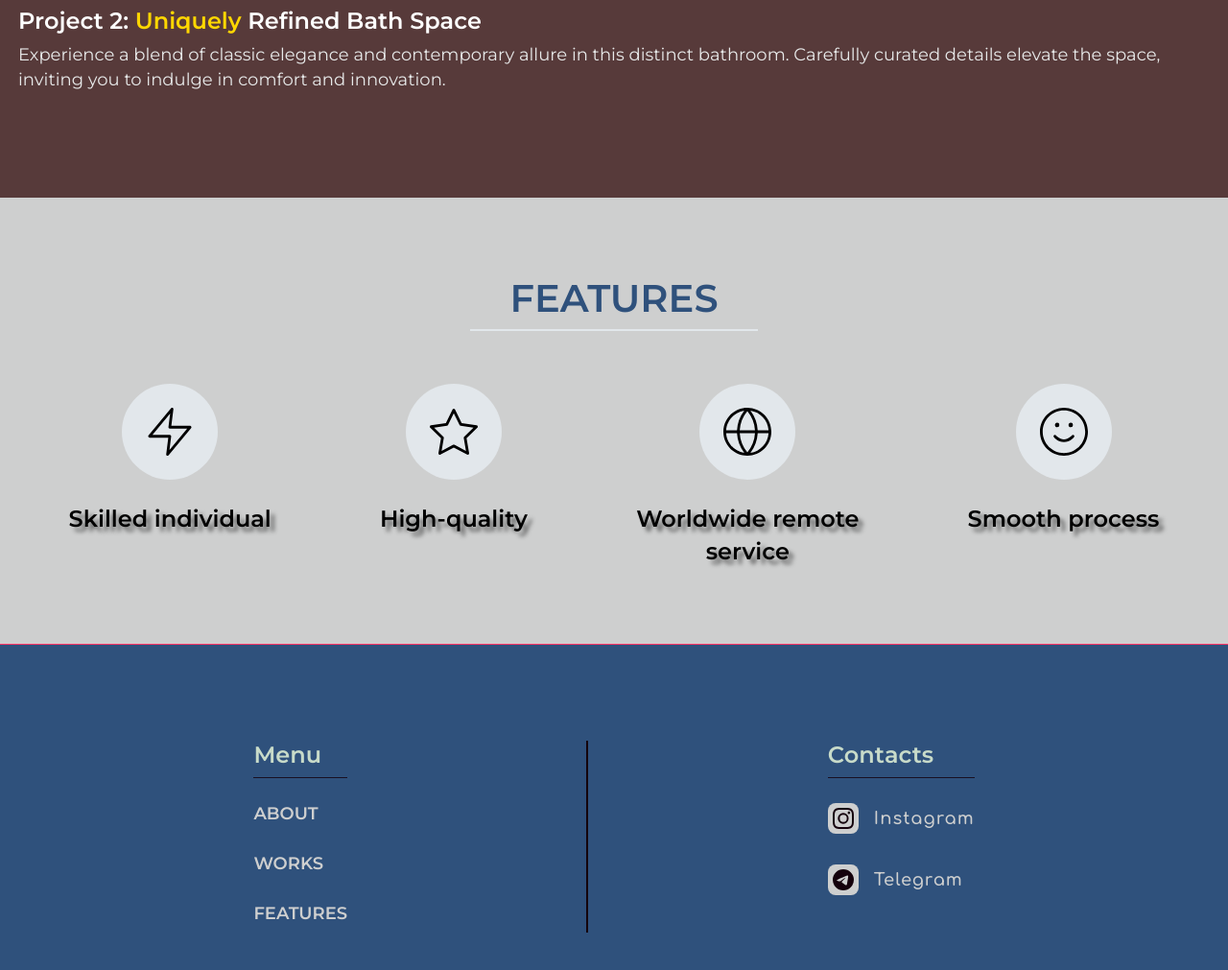
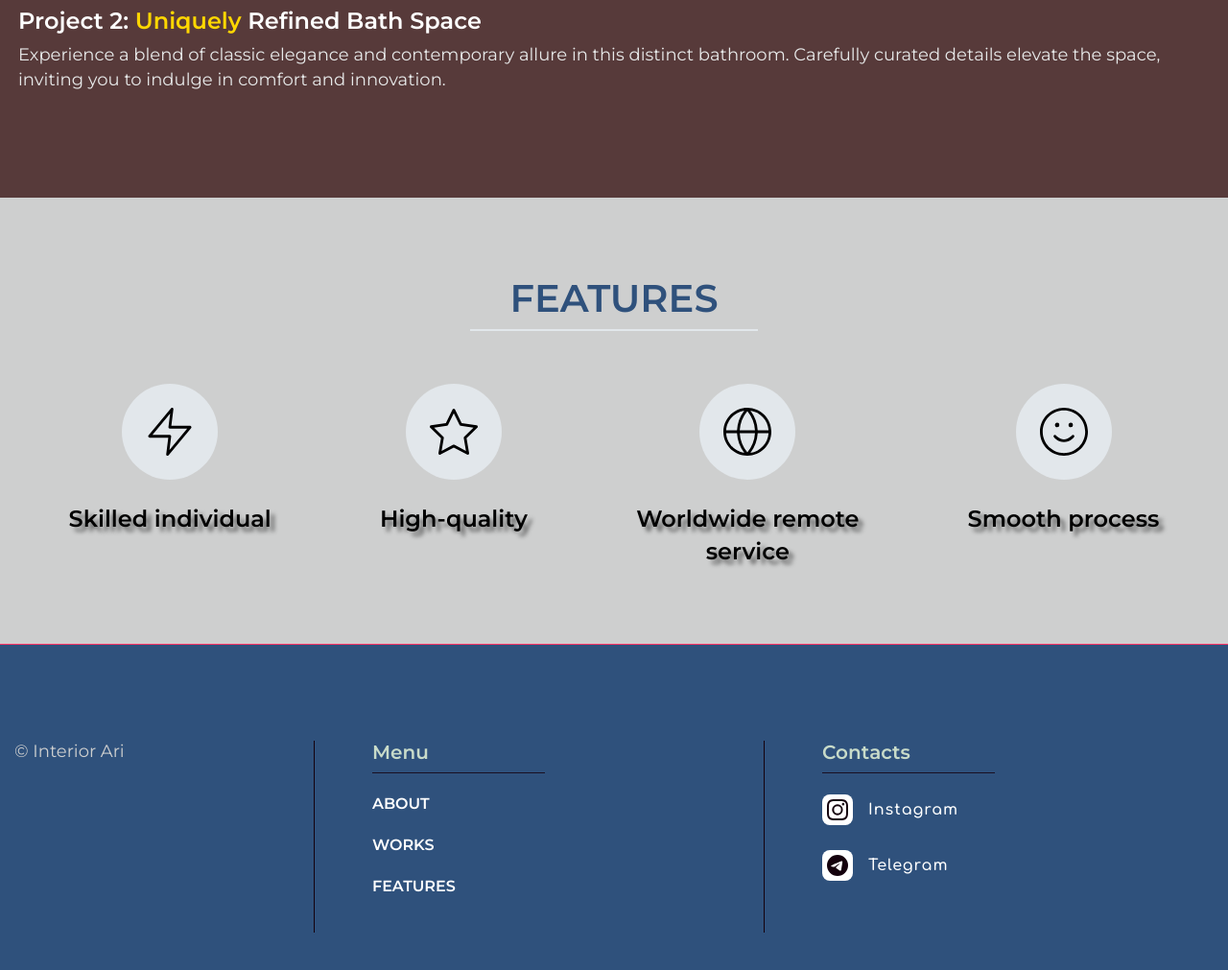
Before and after one commit to SarkorbekA/interior-ari, a plain HTML site: page index.html in a window 1280 px wide. Shown: the part 1619-2630 px from the top of the page at 96% size. Drawn offline with nearby package versions, Linux system fonts and the light colour scheme.

Commit message:
feat: complete desktop

```diff
--- a/index.html
+++ b/index.html
@@ -288,6 +288,10 @@
     <footer class="footer" id="footer">
         <div class="container">
             <div class="footer-wrapper">
+                <div class="footer-copyright">
+                    © Interior Ari
+                </div>
+                <div class="footer-line"></div>
                 <nav class="nav">
                     <h3 class="footer-title">Menu</h3>
                     <ul class="nav__list">
--- a/styles/style.scss
+++ b/styles/style.scss
@@ -309,7 +309,6 @@ html::-webkit-scrollbar-thumb {
                 justify-content: center;
                 align-items: center;
                 width: 100%;
-                // width: calc(100% - 20px);
                 img {
                     display: block;
                     width: 100%;
@@ -317,9 +316,10 @@ html::-webkit-scrollbar-thumb {
                     object-fit: cover;
                 }
             }
-            &-pagination-bullet {
-                background: var(--pink);
-            }
+            --swiper-pagination-color: var(--pink);
+            // &-pagination-bullet {
+            //     background: var(--pink);
+            // }
         }
         &-article {
             .swiper {
@@ -329,7 +329,6 @@ html::-webkit-scrollbar-thumb {
             .swiper-slide {
                 padding: 24px 4px 0px;
                 // color: #e8cba8;
-                color: #e7e9e9;
             }
         }
         &-title {
@@ -340,6 +339,7 @@ html::-webkit-scrollbar-thumb {
             }
         }
         &-text {
+            color: #e7e9e9;
             font-size: 18px;
             margin-top: 8px;
             line-height: 145%;
@@ -420,19 +420,24 @@ html::-webkit-scrollbar-thumb {
     border-top: 1px solid var(--pink);
     &-wrapper {
         display: flex;
-        justify-content: space-evenly;
+        justify-content: space-between;
         align-items: flex-start;
     }
+    &-copyright{
+        font-size: 18px;
+        color: var(--gray);
+        width: calc(25%);
+    }
     &-title{
-        font-size: 24px;
+        font-size: 20px;
         color: var(--green);
-        margin-bottom: 36px;
+        margin-bottom: 32px;
         opacity: 0.8;
         position: relative;
         &::after{
             position: absolute;
             content: '';
-            width: 100%;
+            width: 180px;
             height: 1.5px;
             bottom: -10px;
             left: 0;
@@ -441,15 +446,19 @@ html::-webkit-scrollbar-thumb {
     }
     &-line{
         height: 200px;
-        width: 2px;
+        width: 1px;
         background-color: var(--black);
+    }
+    &-contacts{
+        width: calc(75% / 2);
+        padding-left: 60px;
     }
     .contacts {
         &__list {
             display: flex;
             flex-direction: column;
             align-items: flex-start;
-            gap: 32px;
+            gap: 26px;
             &-link {
                 display: flex;
                 align-items: center;
@@ -463,7 +472,8 @@ html::-webkit-scrollbar-thumb {
                 width: 32px;
                 height: 32px;
                 border-radius: 8px;
-                background-color: var(--gray);
+                // background-color: var(--gray);
+                background-color: var(--white);
                 display: flex;
                 justify-content: center;
                 align-items: center;
@@ -475,24 +485,28 @@ html::-webkit-scrollbar-thumb {
                 }
             }
             &-title {
-                font-size: 18px;
-                color: var(--gray);
+                font-size: 16px;
+                // color: var(--gray);
+                color: var(--white);
                 font-family: Comfortaa;
                 letter-spacing: 1px;
             }
         }
     }
     .nav {
+        width: calc(75% / 2);
+        padding-left: 60px;
         &__list {
             display: flex;
             align-items: flex-start;
             flex-direction: column;
-            gap: 30px;
+            gap: 24px;
             &-link {
                 cursor: pointer;
                 font-family: Montserrat;
-                font-size: 18px;
-                color: var(--gray);
+                font-size: 16px;
+                // color: var(--gray);
+                color: var(--white);
                 text-transform: uppercase;
                 font-weight: 600;
             }
```
Also changed, not shown: styles/style.css, 1 other file.
